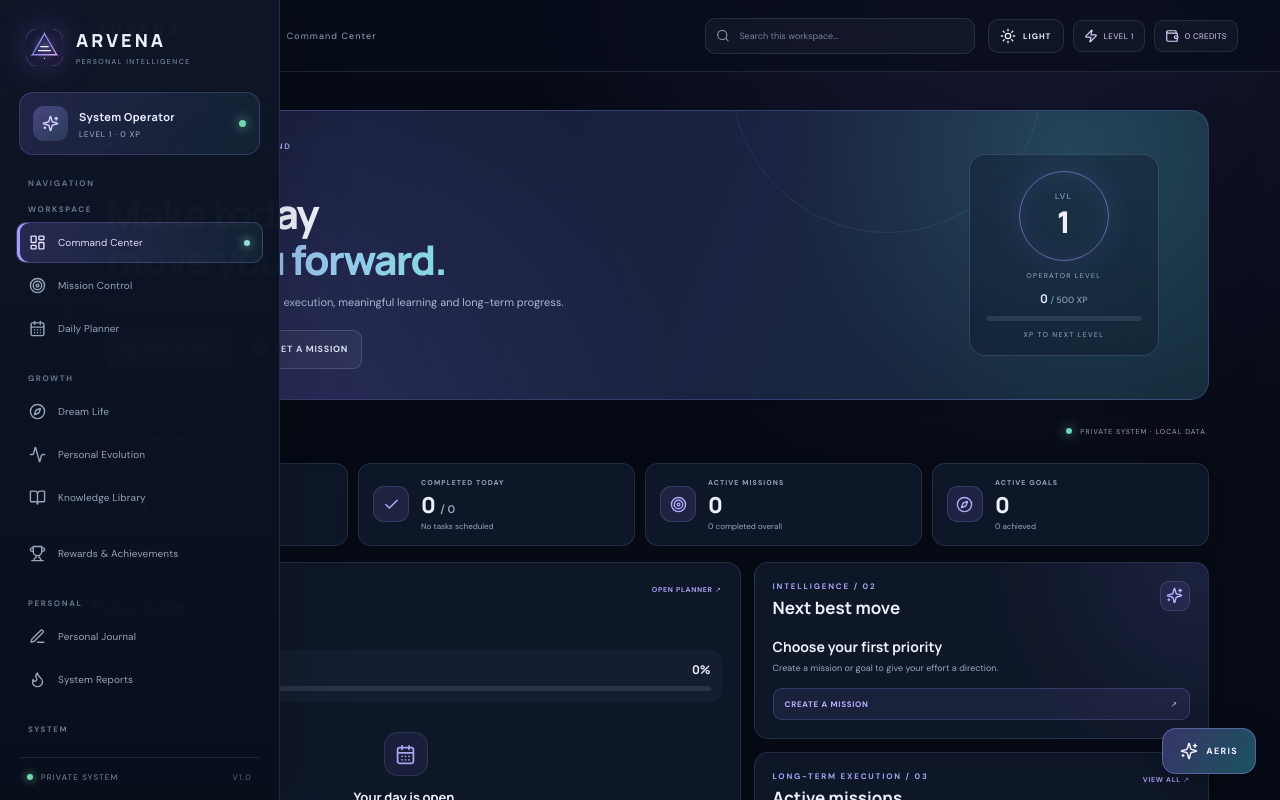
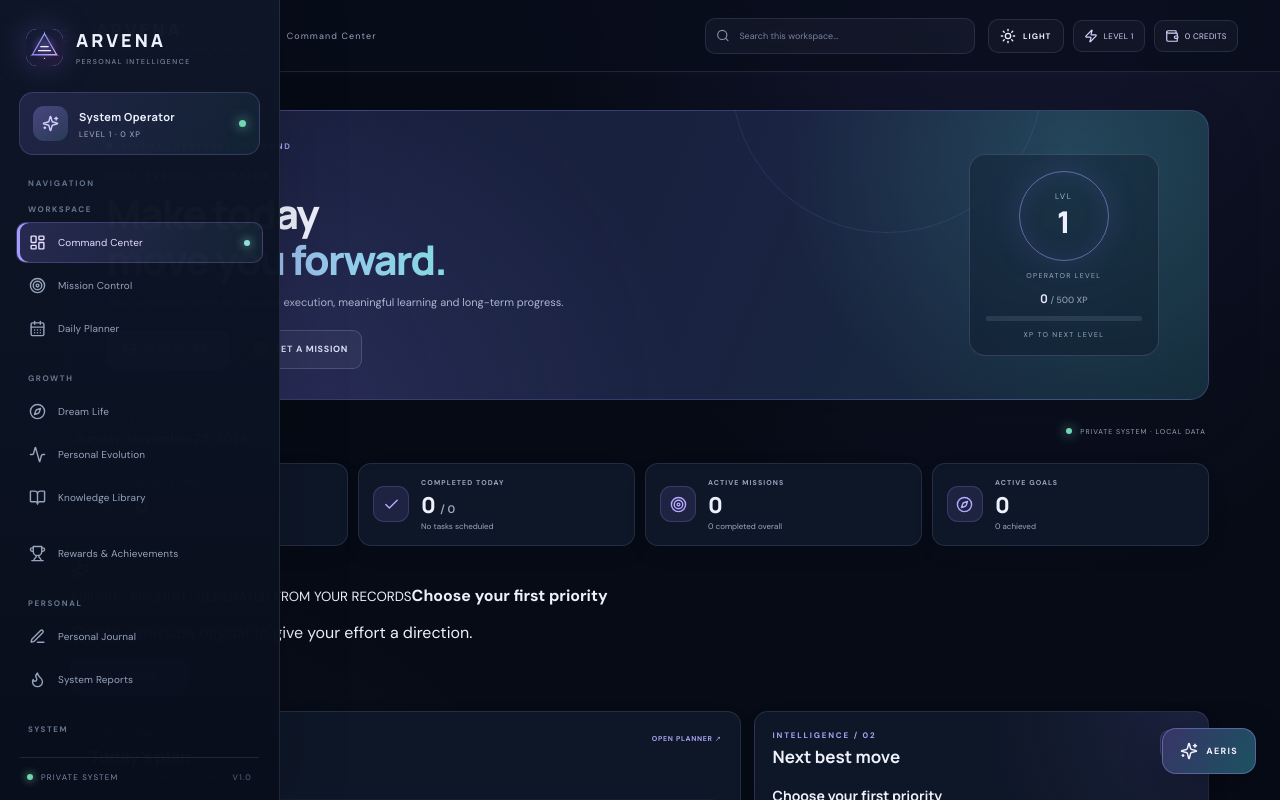
Before and after one commit to amksoul3429-ui/ARVENA, a React (Vite) app: page / in a window 1280 px wide. Shown: the top 800 px of the page. Built offline with nearby package versions, Linux system fonts and the light colour scheme.

Commit message:
Make Command Center priorities data-driven and timezone-safe

```diff
--- a/src/App.tsx
+++ b/src/App.tsx
@@ -9,7 +9,7 @@ type Item={id:string;title:string;created:string;[key:string]:any};
 type ActivityEvent={id:string;type:string;title:string;detail?:string;created:string};
 type Data={missions:Item[];tasks:Item[];goals:Item[];knowledge:Item[];rewards:Item[];journal:Item[];activity:ActivityEvent[];xp:number;credits:number};
 const blank:Data={missions:[],tasks:[],goals:[],knowledge:[],rewards:[],journal:[],activity:[],xp:0,credits:0};
-const KEY='uls-data-v1',today=()=>new Date().toISOString().slice(0,10),id=()=>crypto.randomUUID();
+const KEY='uls-data-v1',today=()=>{const d=new Date();return [d.getFullYear(),String(d.getMonth()+1).padStart(2,'0'),String(d.getDate()).padStart(2,'0')].join('-')},id=()=>crypto.randomUUID();
 const activityEvent=(type:string,title:string,detail=''):ActivityEvent=>({id:id(),type,title,detail,created:new Date().toISOString()});
 const navGroups:{title:string;pages:Page[]}[]=[
  {title:'WORKSPACE',pages:['Overview','Missions','Planner']},
@@ -53,8 +53,15 @@ function App(){
   });
 };
  const list=(p:Page)=>data[key(p)].filter(x=>x.title.toLowerCase().includes(search.toLowerCase()));
- const tasksToday=data.tasks.filter(x=>x.date===today()),doneToday=tasksToday.filter(x=>x.done).length;
-  const openMissions=data.missions.filter(x=>!x.done),activeGoals=data.goals.filter(x=>(x.progress||0)<100),levelProgress=xpIntoLevel(data.xp),greeting=new Date().getHours()<12?'GOOD MORNING':new Date().getHours()<18?'GOOD AFTERNOON':'GOOD EVENING',focusTask=tasksToday.find(x=>!x.done);
+ const todayKey=today(),tasksToday=data.tasks.filter(x=>x.date===todayKey),doneToday=tasksToday.filter(x=>x.done).length;
+ const openMissions=data.missions.filter(x=>!x.done),activeGoals=data.goals.filter(x=>(x.progress||0)<100),levelProgress=xpIntoLevel(data.xp),greeting=new Date().getHours()<12?'GOOD MORNING':new Date().getHours()<18?'GOOD AFTERNOON':'GOOD EVENING',focusTask=tasksToday.find(x=>!x.done);
+ const overdueTasks=data.tasks.filter(x=>!x.done&&x.date&&x.date<todayKey).sort((a,b)=>a.date.localeCompare(b.date));
+ const dueMissions=openMissions.filter(x=>x.deadline&&x.deadline<=todayKey).sort((a,b)=>(a.deadline||'').localeCompare(b.deadline||''));
+ const nextTask=overdueTasks[0]||focusTask;
+ const nextMission=dueMissions[0]||openMissions.slice().sort((a,b)=>(a.deadline||'9999').localeCompare(b.deadline||'9999'))[0];
+ const priorityTitle=nextTask?.title||nextMission?.title||activeGoals[0]?.title||'Choose your first priority';
+ const priorityReason=overdueTasks.length?'This task is overdue. Reschedule it or complete it before adding more work.':dueMissions.length?'A mission deadline is due or has passed. Review its next concrete step.':focusTask?'This is your next unfinished task scheduled for today.':nextMission?'Your schedule is clear. Move one active mission forward.':activeGoals[0]?'Take one concrete step toward an active goal.':'Create a mission or goal to give your effort a direction.';
+ const priorityPage:Page=nextTask?'Planner':nextMission?'Missions':activeGoals.length?'Dream Life':'Missions';
  const navIcon:Record<Page,any>={Overview:LayoutDashboard,Missions:Target,Planner:CalendarDays,'Dream Life':Compass,Evolution:Activity,Knowledge:BookOpen,Rewards:Trophy,Journal:Edit3,Reports:Flame,Settings:Settings};
  return <div className="shell">
  {mobile&&<button className="scrim" onClick={()=>setMobile(false)}/>}<aside className={'sidebar '+(mobile?'show':'')+(sidebarCollapsed?' collapsed':'')}>
@@ -88,6 +95,11 @@ function App(){
     <article><span className="command-metric-icon"><Target size={17}/></span><div><small>ACTIVE MISSIONS</small><b>{openMissions.length}</b><span>{data.missions.filter(x=>x.done).length} completed overall</span></div></article>
     <article><span className="command-metric-icon"><Compass size={17}/></span><div><small>ACTIVE GOALS</small><b>{activeGoals.length}</b><span>{data.goals.filter(x=>(x.progress||0)>=100).length} achieved</span></div></article>
    </section>
+   <section className="command-priority-brief" aria-label="Personalized priority briefing">
+    <div className="priority-brief-icon"><Sparkles size={18}/></div>
+    <div className="priority-brief-copy"><small>PRIORITY BRIEFING · GENERATED FROM YOUR RECORDS</small><b>{priorityTitle}</b><p>{priorityReason}</p></div>
+    <button className="primary mini" onClick={()=>nextTask?setPage('Planner'):nextMission?setPage('Missions'):activeGoals.length?setPage('Dream Life'):open('Missions')}>TAKE ACTION <span>↗</span></button>
+   </section>
    <div className="command-main-grid">
     <section className="command-panel command-today">
      <div className="command-panel-head"><div><small>EXECUTION / 01</small><h2>Today's plan</h2><p>Turn your priorities into completed actions.</p></div><button className="command-text-action" onClick={()=>setPage('Planner')}>OPEN PLANNER ↗</button></div>
@@ -97,9 +109,9 @@ function App(){
     <div className="command-side-stack">
      <section className="command-panel command-focus">
       <div className="command-panel-head"><div><small>INTELLIGENCE / 02</small><h2>Next best move</h2></div><span className="command-focus-mark"><Sparkles size={17}/></span></div>
-      <b>{focusTask?focusTask.title:openMissions[0]?.title||(activeGoals[0]?.title)||'Choose your first priority'}</b>
-      <p>{focusTask?'This is your next unfinished task scheduled for today. Complete it before adding more commitments.':openMissions.length?'Your schedule is clear. Make progress on one active mission.':activeGoals.length?'Your day is open. Take one concrete step toward an active goal.':'Create a mission or goal to give your effort a direction.'}</p>
-      <button className="command-focus-action" onClick={()=>focusTask?setPage('Planner'):openMissions.length?setPage('Missions'):open('Missions')}>{focusTask?'VIEW TODAY’S TASK':openMissions.length?'OPEN MISSION CONTROL':'CREATE A MISSION'} <span>↗</span></button>
+      <b>{priorityTitle}</b>
+      <p>{priorityReason}</p>
+      <button className="command-focus-action" onClick={()=>setPage(priorityPage)}>{nextTask?'REVIEW PLANNER':nextMission?'OPEN MISSION CONTROL':activeGoals.length?'REVIEW YOUR GOALS':'CREATE A MISSION'} <span>↗</span></button>
      </section>
      <section className="command-panel command-missions">
       <div className="command-panel-head"><div><small>LONG-TERM EXECUTION / 03</small><h2>Active missions</h2></div><button className="command-text-action" onClick={()=>setPage('Missions')}>VIEW ALL ↗</button></div>
```
